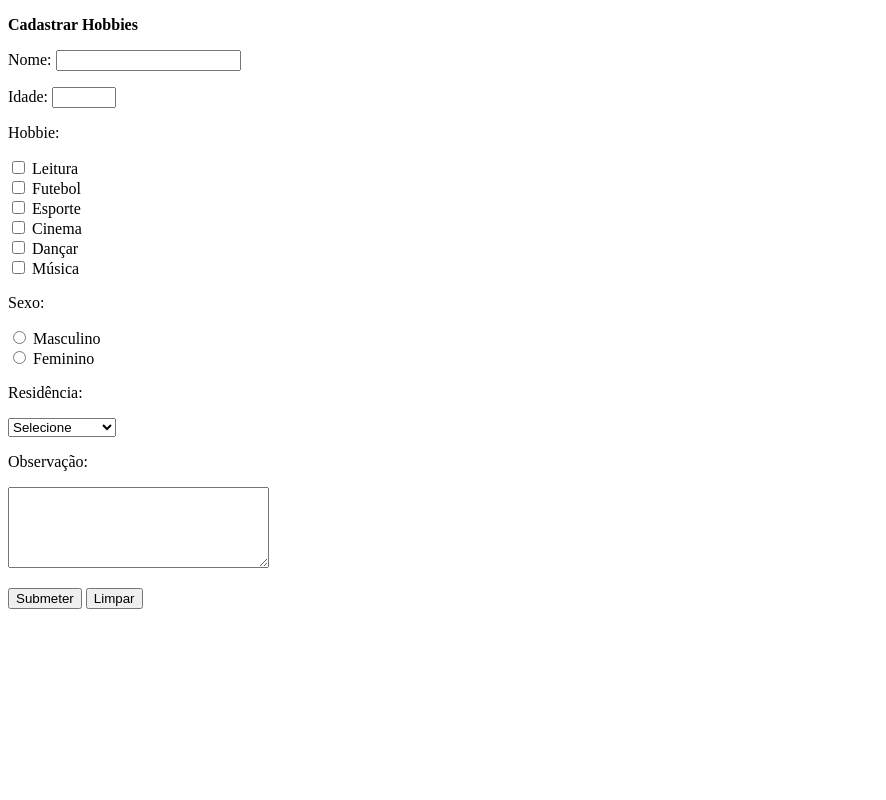
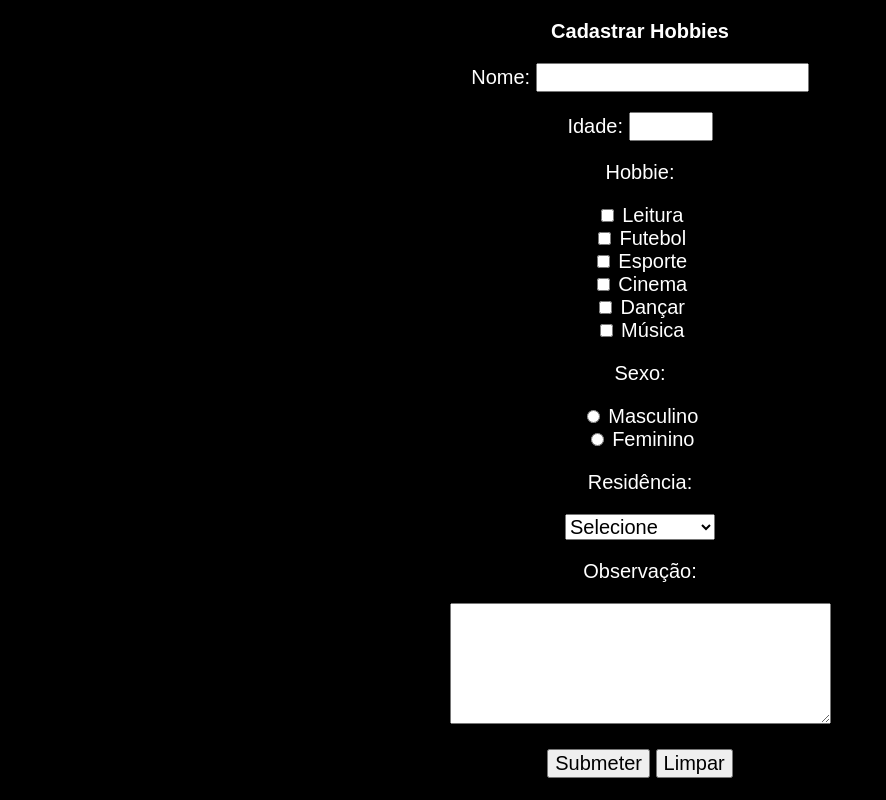
Before and after one commit to francisco-artur-dev/Hobbies, a plain HTML site: page index.html in a window 1280 px wide. Shown: the whole page, without its empty margins (0-886 px from the left). Drawn offline with Linux system fonts and the light colour scheme; the site is published under a folder, as on GitHub Pages, so addresses that start at the root find nothing.

Commit message:
Update index.html
update do link do css

```diff
--- a/index.html
+++ b/index.html
@@ -4,8 +4,7 @@
   <meta charset="UTF-8">
   <meta name="viewport" content="width=device-width, initial-scale=1.0">
   <title>Hobbies</title>
-  <link rel="stylesheet" href="/css/style.css">
-  <script src="java.js" defer></script>
+  <link rel="stylesheet" href="css/style.css">
 </head>
 <body>
   <form action="" method="get">
@@ -33,6 +32,8 @@
     <select name="residencia">
       <option value="">Selecione</option>
       <option value="HUAMBO">HUAMBO</option>
+      <option value="HUAMBO">Namibe</option>
+      <option value="HUAMBO">Bié</option>
       <option value="CUANZA-SUL">CUANZA-SUL</option>
       <option value="LUANDA">LUANDA</option>
       <option value="HUILA">HUÍLA</option>
```
